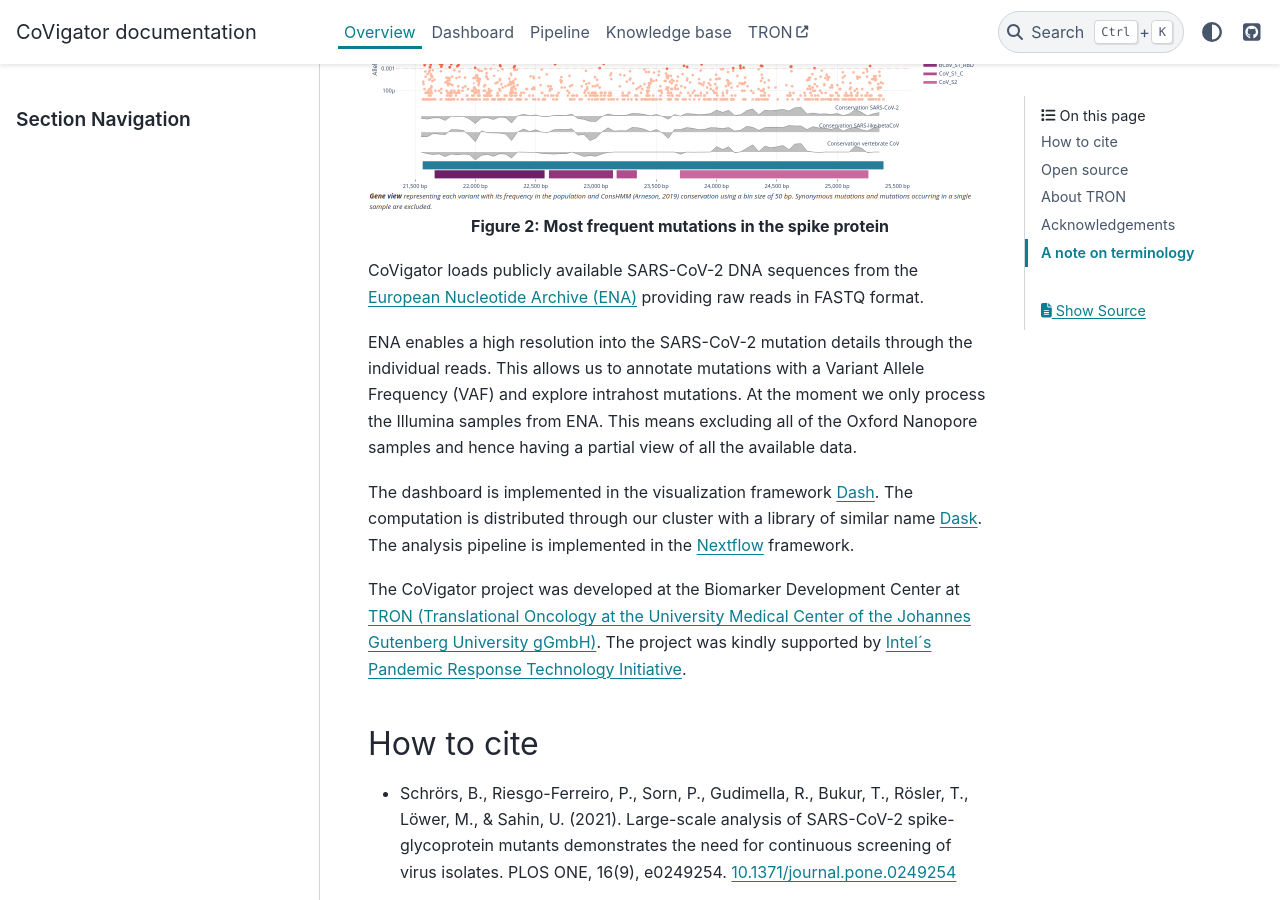
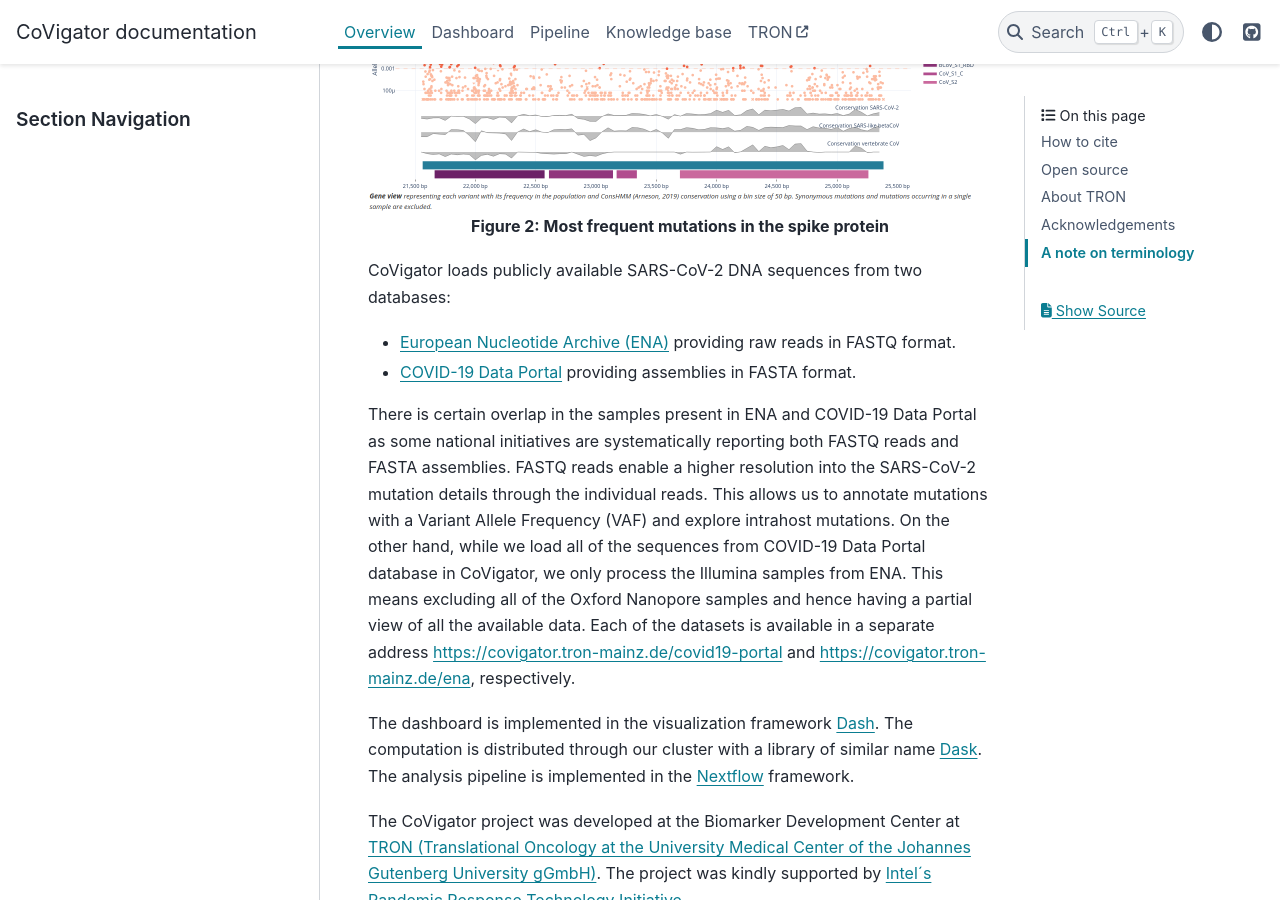
Before and after one commit to TRON-Bioinformatics/covigator, a Sphinx documentation site: the page built from docs/source/01_overview.md, in a window 1280 px wide and 900 px high, scrolled down 1402 px. Built offline with Sphinx 7.4.7 and the PyData theme 0.15.4, drawn with Linux system fonts in a browser that asks for light colours; some of the changed text lies outside the part shown.

Commit message:
add COVID-19 Data portal documentation

```diff
--- a/docs/source/01_overview.md
+++ b/docs/source/01_overview.md
@@ -41,14 +41,19 @@ visual analytics.
 <b>Figure 2: Most frequent mutations in the spike protein</b>
 </p>
 
-CoVigator loads publicly available SARS-CoV-2 DNA sequences from the
-[European Nucleotide Archive (ENA)](https://www.ebi.ac.uk/ena) providing raw reads in FASTQ format.
+CoVigator loads publicly available SARS-CoV-2 DNA sequences from two databases:
 
-ENA enables a high resolution into the SARS-CoV-2 mutation details through the individual
+* [European Nucleotide Archive (ENA)](https://www.ebi.ac.uk/ena) providing raw reads in FASTQ format.
+* [COVID-19 Data Portal](https://www.covid19dataportal.org/) providing assemblies in FASTA format.
+
+There is certain overlap in the samples present in ENA and COVID-19 Data Portal as some national initiatives are systematically
+reporting both FASTQ reads and FASTA assemblies. FASTQ reads enable a higher resolution into the SARS-CoV-2 mutation details through the individual
 reads. This allows us to annotate mutations with a Variant Allele Frequency (VAF) and explore intrahost
-mutations. At the moment we only process the Illumina samples from ENA.
-This means excluding all of the Oxford Nanopore samples and hence having a partial view of all the
-available data.
+mutations. On the other hand, while we load all of the sequences from COVID-19 Data Portal database in CoVigator, we only process the Illumina
+samples from ENA. This means excluding all of the Oxford Nanopore samples and hence having a partial view of all the
+available data. Each of the datasets is available in a separate address
+[https://covigator.tron-mainz.de/covid19-portal](https://covigator.tron-mainz.de/covid19-portal) and
+[https://covigator.tron-mainz.de/ena](https://covigator.tron-mainz.de/ena), respectively.
 
 The dashboard is implemented in the visualization framework [Dash](https://dash.plotly.com/).
 The computation is distributed through our cluster with a library of similar name [Dask](https://dask.org/).
@@ -102,12 +107,14 @@ contribution to integrate Pangolin into the CoVigator pipeline.
 
 We gratefully acknowledge all data contributors, i.e. the Authors and their Originating laboratories responsible for
 obtaining the specimens, and their Submitting laboratories for generating the genetic sequence and metadata and sharing
-via the European Nucleotide Archive (1), on which this research is based.
+via the European Nucleotide Archive [1] and the COVID-19 Data Portal [2], on which this research is based.
 
 1) Leinonen, R., Akhtar, R., Birney, E., Bower, L., Cerdeno-Tárraga, A., Cheng, Y., Cleland, I., Faruque, N.,
    Goodgame, N., Gibson, R., Hoad, G., Jang, M., Pakseresht, N., Plaister, S., Radhakrishnan, R., Reddy, K.,
    Sobhany, S., Hoopen, P. Ten, Vaughan, R., Zalunin V., Cochrane, G. (2011). The European nucleotide archive.
    Nucleic Acids Research, 39(SUPPL. 1), D28. [10.1093/nar/gkq967](https://doi.org/10.1093/nar/gkq967)
+2) “COVID-19 Data Portal - Accelerating Scientific Research through Data.” Accessed October 24, 2022. https://www.covid19dataportal.org/.
+
 
 
 ## A note on terminology
@@ -126,9 +133,10 @@ kept the use of variant in some scientific terms commonly used; these are:
 
 There are two terms referring to a given mutation frequency:
 * The Variant Allele Frequency (VAF) refers to the ratio of reads supporting a given mutation.
+  The VAF can only be calculated on the ENA dataset.
   The VAF is used to distinguish clonal and intrahost mutations.
 * The mutation frequency on the other hand refers to the frequency in the population of samples.
-  Importantly intrahost mutations are not taken into account.
+  This is calculated on both datasets ENA and COVID-19 Data Portal, but importantly intrahost mutations are not taken into account.
 
 
 ------------------------
```
Also changed, not shown: docs/source/02_dashboard.md (+29 -6 lines), docs/source/04_knowledge_base.md (+28 -11 lines).
